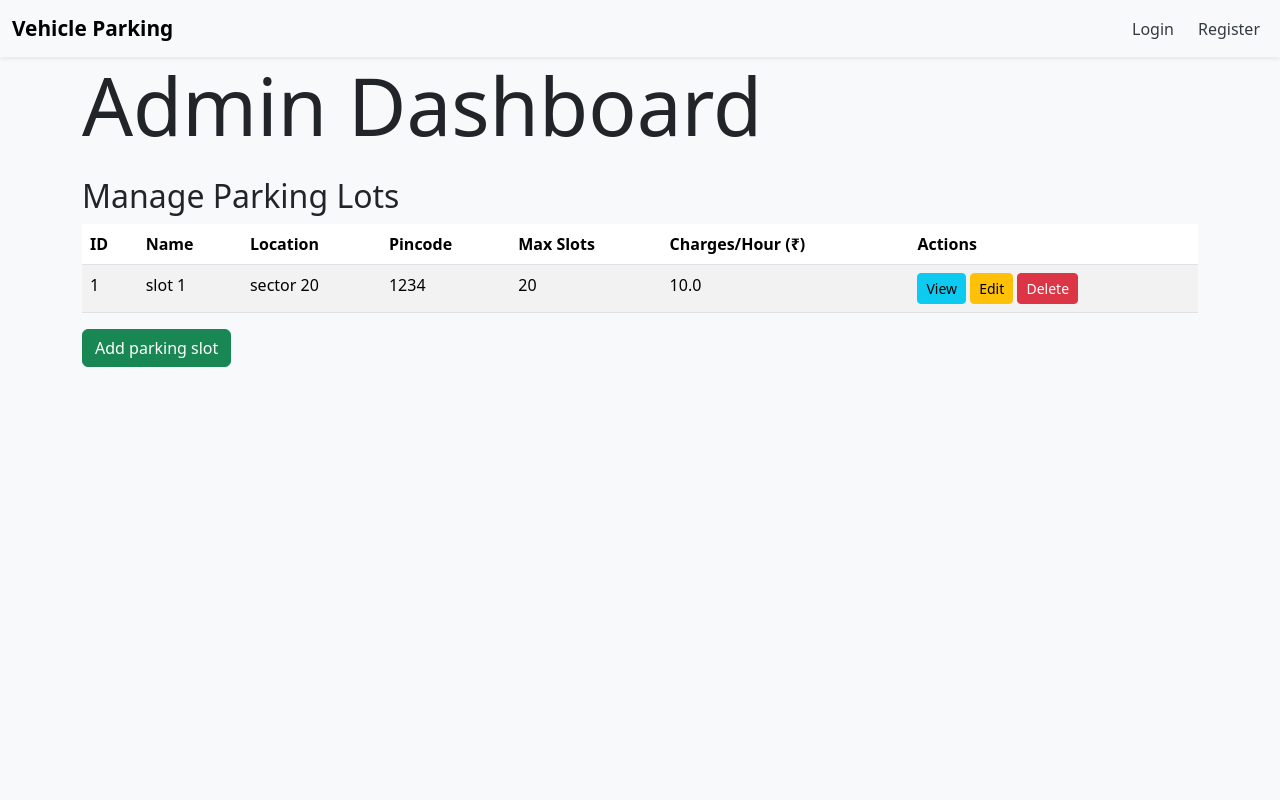
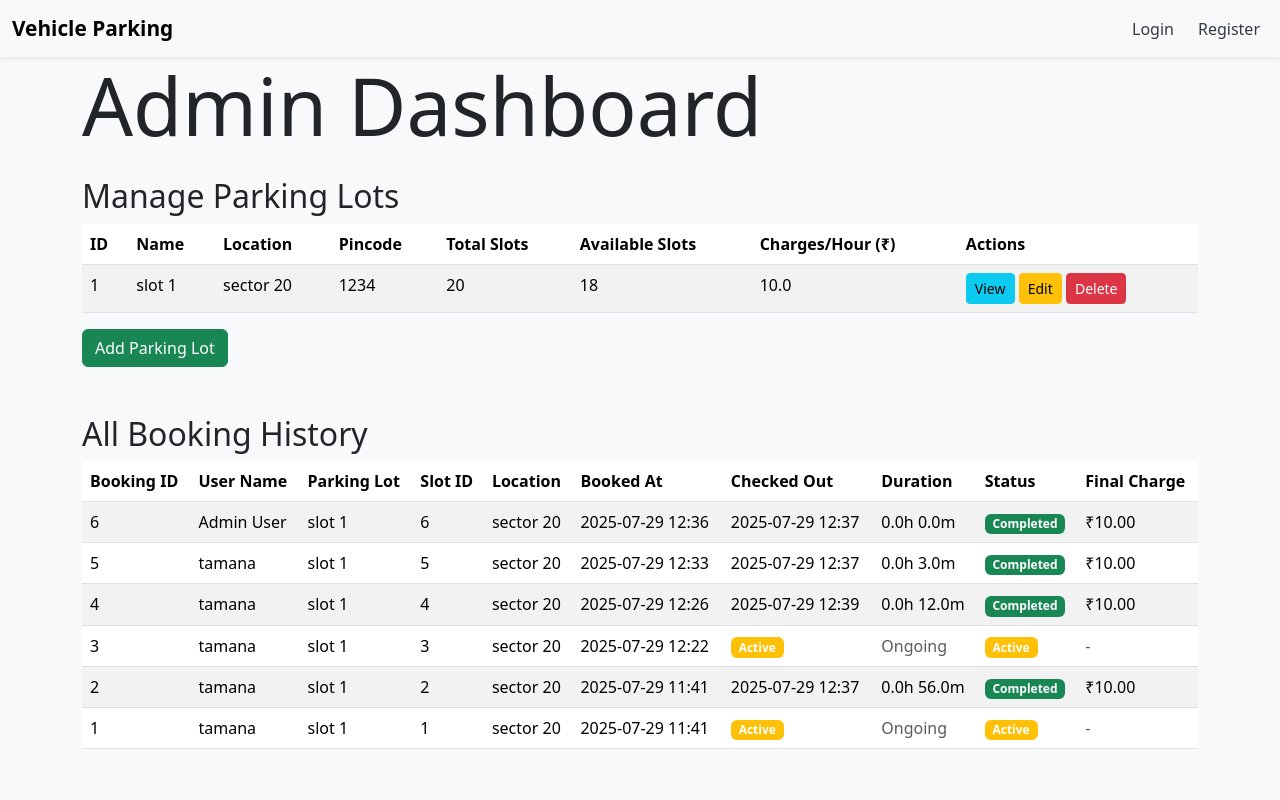
Before and after one commit to tamannachopraaa/Vehicle-Parking-App, a Flask app: page /admin_login in a window 1280 px wide. Run offline with Flask 3, Linux system fonts and the light colour scheme; data comes from the database, SQL or seed files in the repository; both versions use the stored data as it was after the commit.

Commit message:
user dashboard

```diff
--- a/app.py
+++ b/app.py
@@ -1,19 +1,19 @@
 from flask import Flask
 from config import Config
-from models import db, create_admin, reset_all
+from models import db, create_admin,reset_all
 from routes import init_routes
 
-app = Flask(__name__)
+app = Flask(__name__)  # This is where app is defined
 app.config.from_object(Config)
 
 db.init_app(app)
 
 with app.app_context():
-    # Drop all tables and recreate
-    # reset_all()
-    create_admin()  # Not needed separately — already inside reset_all()
+    #reset_all()
+    create_admin()
 
-init_routes(app)
+
+init_routes(app)  # Pass the app instance to init_routes
 
 if __name__ == "__main__":
     app.run(debug=True, use_reloader=True)
--- a/models.py
+++ b/models.py
@@ -34,7 +34,7 @@ class LotSlot(db.Model):
     __tablename__ = 'lot_slots'
     slot_id = db.Column(db.Integer, primary_key=True)
     parent_id = db.Column(db.Integer, db.ForeignKey('lots_info.lot_id'), nullable=False)
-    slot_status = db.Column(db.String(1), default='A')  # A=Available, O=Occupied
+    slot_status = db.Column(db.String(1), default='A')  # String type now
 
     current_reservation = db.relationship('SlotReservation', backref='reserved_slot', lazy=True, uselist=False)
 
--- a/routes.py
+++ b/routes.py
@@ -1,8 +1,9 @@
-from flask import app, redirect, render_template, request, flash, url_for, session
-from models import AppUser, LotSlot, LotInfo, db
+from flask import Flask, render_template, redirect, url_for, session, flash, request
+from models import AppUser, LotSlot, LotInfo, db, SlotReservation
 from werkzeug.security import generate_password_hash, check_password_hash
+from datetime import datetime
 
-def init_routes(app):
+def init_routes(app):  # Receive the app instance
 
     # First page when app is run
     @app.route('/', methods=['GET', 'POST'])
@@ -76,16 +77,43 @@ def init_routes(app):
         user = None
         if 'user_id' in session:
             user = AppUser.query.get(session['user_id'])
+
+        # Get all lots and calculate available slots for each
         lots = LotInfo.query.all()
-        return render_template('admin_login.html', user=user, lots=lots)
+        for lot in lots:
+            # Count available slots (status = 'A')
+            available_count = LotSlot.query.filter_by(parent_id=lot.lot_id, slot_status='A').count()
+            # Add the available count as an attribute to the lot object
+            lot.available_count = available_count
+
+        # Get all bookings for admin to see
+        all_bookings = SlotReservation.query.order_by(SlotReservation.time_in.desc()).all()
+
+        return render_template('admin_login.html', user=user, lots=lots, all_bookings=all_bookings)
 
     # User login
     @app.route('/user_login')
     def user_login():
         user = None
+        available_slots = []
+
         if 'user_id' in session:
             user = AppUser.query.get(session['user_id'])
-        return render_template('user_login.html', user=user)
+
+            # Get all lots and calculate available slots for each
+            lots = LotInfo.query.all()
+            for lot in lots:
+                # Count available slots (status = 'A')
+                available_count = LotSlot.query.filter_by(parent_id=lot.lot_id, slot_status='A').count()
+
+                # Only show lots that have available slots
+                if available_count > 0:
+                    # Add the available count as an attribute to the lot object
+                    lot.available_count = available_count
+                    available_slots.append(lot)
+
+        return render_template('user_login.html', user=user, available_slots=available_slots)
+
 
     # Slot add
     @app.route('/slot/add')
@@ -99,10 +127,20 @@ def init_routes(app):
         pincode = request.form.get('pincode')
         number_of_slots = request.form.get('number_of_slots')
         charges_per_hour = request.form.get('charges_per_hour')
+
+        # Basic validation
         if not lot_title or not location or not pincode or not number_of_slots or not charges_per_hour:
             flash('Please fill out all fields')
             return redirect(url_for('add_slot'))
 
+        try:
+            number_of_slots = int(number_of_slots)
+            charges_per_hour = float(charges_per_hour)
+        except ValueError:
+            flash('Invalid number or charges.')
+            return redirect(url_for('add_slot'))
+
+        # Create new LotInfo
         new_lot = LotInfo(
             lot_title=lot_title,
             lot_location=location,
@@ -111,8 +149,19 @@ def init_routes(app):
             rate_per_hr=charges_per_hour
         )
         db.session.add(new_lot)
-        db.session.commit()
-        flash('Parking lot added successfully!')
+        db.session.commit()  # Commit to get lot_id
+
+        # Create corresponding LotSlot entries
+        for _ in range(number_of_slots):
+            new_slot = LotSlot(
+                parent_id=new_lot.lot_id,
+                slot_status='A'  # 'A' = Available
+            )
+            db.session.add(new_slot)
+
+        db.session.commit()  # Commit all slot inserts
+
+        flash('Parking lot and slots added successfully!')
         return redirect(url_for('admin_login'))
 
     # Slot view
@@ -149,7 +198,7 @@ def init_routes(app):
     # Slot edit
     @app.route('/slot/<int:slot_id>/edit')
     def edit_slot(slot_id):
-        slot = LotInfo.query.get(slot_id)  # or LotSlot.query.get(slot_id) if you want individual slots
+        slot = LotInfo.query.get(slot_id)
         if not slot:
             flash("Slot not found.")
             return redirect(url_for('admin_login'))
@@ -175,3 +224,111 @@ def init_routes(app):
         db.session.commit()
         flash("Slot updated successfully.")
         return redirect(url_for('admin_login'))
+
+    # Slot booking
+    @app.route('/slot/<int:lot_id>/book')
+    def book_slot(lot_id):
+        """Handles the booking of a parking slot."""
+        user_id = session.get('user_id')
+        if not user_id:
+            flash("You must be logged in to book a slot.")
+            return redirect(url_for('login'))
+
+        # Get the lot and check if it exists
+        lot = LotInfo.query.get(lot_id)
+        if not lot:
+            flash("Parking lot not found.")
+            return redirect(url_for('user_login'))
+
+        # Find an available slot
+        available_slot = LotSlot.query.filter_by(parent_id=lot_id, slot_status='A').first()
+        if not available_slot:
+            flash("All slots in this lot are currently booked.")
+            return redirect(url_for('user_login'))
+
+        try:
+            # Book the slot
+            available_slot.slot_status = 'O'  # Mark the slot as occupied
+
+            # Record the booking
+            reservation = SlotReservation(
+                booked_by=user_id,
+                slot_taken=available_slot.slot_id,
+                time_in=datetime.now()
+            )
+
+            db.session.add(reservation)
+            db.session.commit()  # Commit both changes
+
+            flash("Slot booked successfully!")
+
+        except Exception as e:
+            db.session.rollback()  # Rollback on error
+            flash("An error occurred while booking the slot. Please try again.")
+            print(f"Booking error: {e}")  # For debugging
+
+        return redirect(url_for('user_login'))
+
+    @app.route('/admin/booking/<int:booking_id>')
+    def view_booking(booking_id):
+        booking = SlotReservation.query.get_or_404(booking_id)
+        return render_template('view_booking.html', booking=booking)
+
+    @app.route('/slot/release/<int:booking_id>')
+    def release_slot(booking_id):
+        """Handles the release of a parking slot and calculates final cost."""
+        user_id = session.get('user_id')
+        if not user_id:
+            flash("You must be logged in to release a slot.")
+            return redirect(url_for('login'))
+
+        # Get the booking
+        booking = SlotReservation.query.get(booking_id)
+        if not booking:
+            flash("Booking not found.")
+            return redirect(url_for('user_login'))
+
+        # Check if the booking belongs to the current user
+        if booking.booked_by != user_id:
+            flash("You can only release your own bookings.")
+            return redirect(url_for('user_login'))
+
+        # Check if the booking is already completed
+        if booking.time_out:
+            flash("This booking has already been completed.")
+            return redirect(url_for('user_login'))
+
+        try:
+            # Set the checkout time
+            booking.time_out = datetime.now()
+
+            # Calculate duration in hours
+            duration = booking.time_out - booking.time_in
+            duration_hours = duration.total_seconds() / 3600
+
+            # Round up to the nearest hour (minimum 1 hour charge)
+            import math
+            duration_hours = max(1, math.ceil(duration_hours))
+
+            # Get the hourly rate from the parking lot
+            lot = booking.reserved_slot.parent_lot
+            hourly_rate = lot.rate_per_hr
+
+            # Calculate final charge
+            booking.final_charge = duration_hours * hourly_rate
+
+            # Release the slot (mark as available)
+            slot = booking.reserved_slot
+            slot.slot_status = 'A'  # Mark as available
+
+            # Commit all changes
+            db.session.commit()
+
+            flash(f"Slot released successfully! Duration: {duration_hours} hours. Final charge: ₹{booking.final_charge:.2f}")
+
+        except Exception as e:
+            db.session.rollback()
+            flash("An error occurred while releasing the slot. Please try again.")
+            print(f"Release error: {e}")  # For debugging
+
+        return redirect(url_for('user_login'))
--- a/templates/admin_login.html
+++ b/templates/admin_login.html
@@ -15,7 +15,8 @@
             <th>Name</th>
             <th>Location</th>
             <th>Pincode</th>
-            <th>Max Slots</th>
+            <th>Total Slots</th>
+            <th>Available Slots</th>
             <th>Charges/Hour (₹)</th>
             <th>Actions</th>
         </tr>
@@ -28,6 +29,7 @@
             <td>{{ lot.lot_location }}</td>
             <td>{{ lot.lot_zip }}</td>
             <td>{{ lot.total_slots }}</td>
+            <td>{{ lot.available_count }}</td>
             <td>{{ lot.rate_per_hr }}</td>
             <td>
                 <a href="{{ url_for('view_slot', slot_id=lot.lot_id) }}" class="btn btn-sm btn-info">View</a>
@@ -39,6 +41,69 @@
     </tbody>
 </table>
 
-<a href="{{ url_for('add_slot') }}" class="btn btn-success">Add parking slot</a>
+<a href="{{ url_for('add_slot') }}" class="btn btn-success">Add Parking Lot</a>
+
+<h2 class="mt-5">All Booking History</h2>
+{% if all_bookings %}
+    <table class="table table-striped">
+        <thead>
+            <tr>
+                <th>Booking ID</th>
+                <th>User Name</th>
+                <th>Parking Lot</th>
+                <th>Slot ID</th>
+                <th>Location</th>
+                <th>Booked At</th>
+                <th>Checked Out</th>
+                <th>Duration</th>
+                <th>Status</th>
+                <th>Final Charge</th>
+            </tr>
+        </thead>
+        <tbody>
+            {% for booking in all_bookings %}
+            <tr>
+                <td>{{ booking.rid }}</td>
+                <td>{{ booking.reserved_by.name }}</td>
+                <td>{{ booking.reserved_slot.parent_lot.lot_title }}</td>
+                <td>{{ booking.reserved_slot.slot_id }}</td>
+                <td>{{ booking.reserved_slot.parent_lot.lot_location }}</td>
+                <td>{{ booking.time_in.strftime('%Y-%m-%d %H:%M') }}</td>
+                <td>
+                    {% if booking.time_out %}
+                        {{ booking.time_out.strftime('%Y-%m-%d %H:%M') }}
+                    {% else %}
+                        <span class="badge bg-warning">Active</span>
+                    {% endif %}
+                </td>
+                <td>
+                    {% if booking.time_out %}
+                        {% set duration = booking.time_out - booking.time_in %}
+                        {{ duration.total_seconds() // 3600 }}h {{ (duration.total_seconds() % 3600) // 60 }}m
+                    {% else %}
+                        <span class="text-muted">Ongoing</span>
+                    {% endif %}
+                </td>
+                <td>
+                    {% if booking.time_out %}
+                        <span class="badge bg-success">Completed</span>
+                    {% else %}
+                        <span class="badge bg-warning">Active</span>
+                    {% endif %}
+                </td>
+                <td>
+                    {% if booking.final_charge %}
+                        ₹{{ "%.2f"|format(booking.final_charge) }}
+                    {% else %}
+                        <span class="text-muted">-</span>
+                    {% endif %}
+                </td>
+            </tr>
+            {% endfor %}
+        </tbody>
+    </table>
+{% else %}
+    <p class="text-muted">No bookings found.</p>
+{% endif %}
 
 {% endblock %}
```
Also changed, not shown: templates/show_slot.html (+4 -4 lines), templates/user_login.html (+80 -7 lines), instance/site.db.
